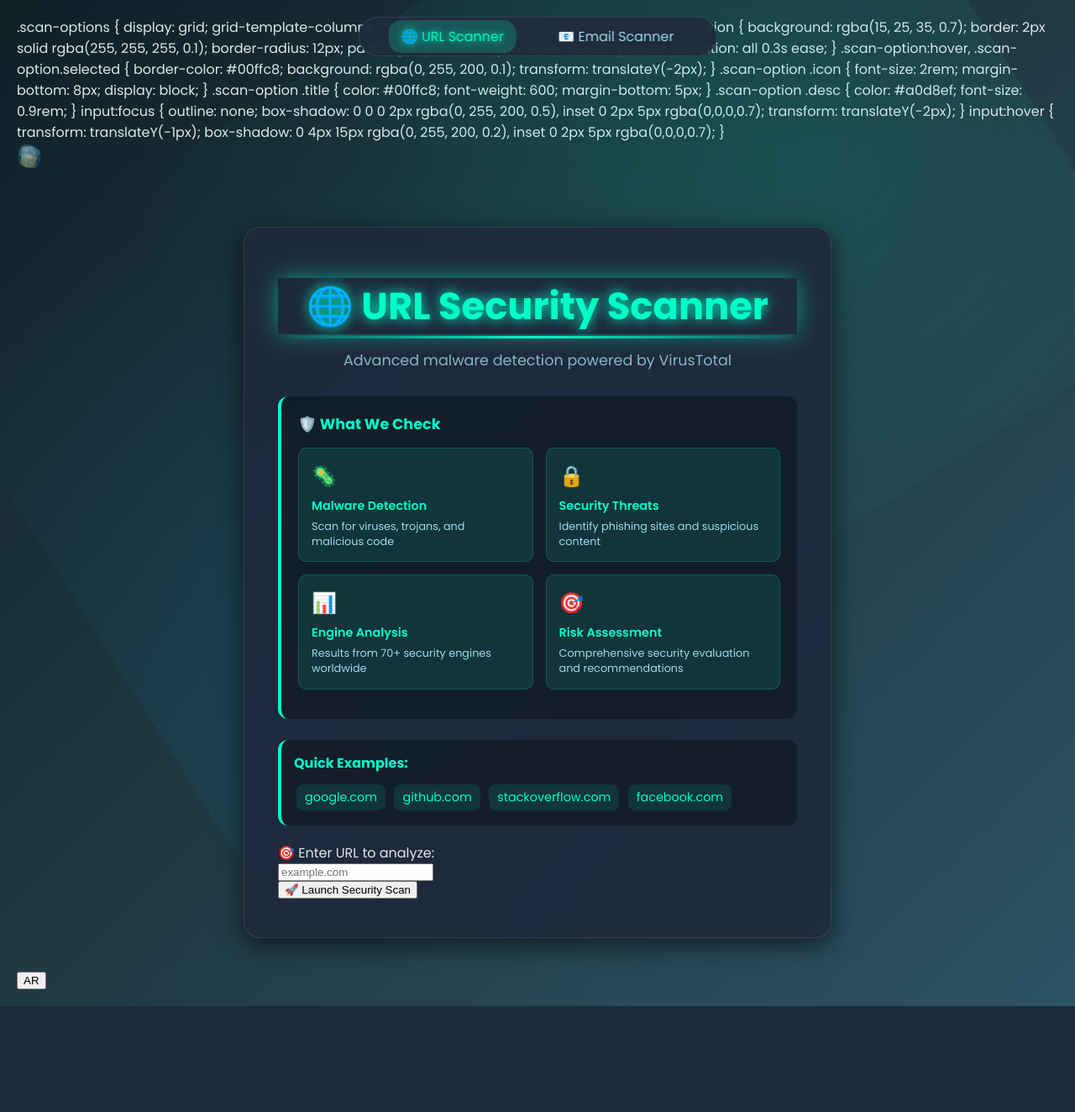
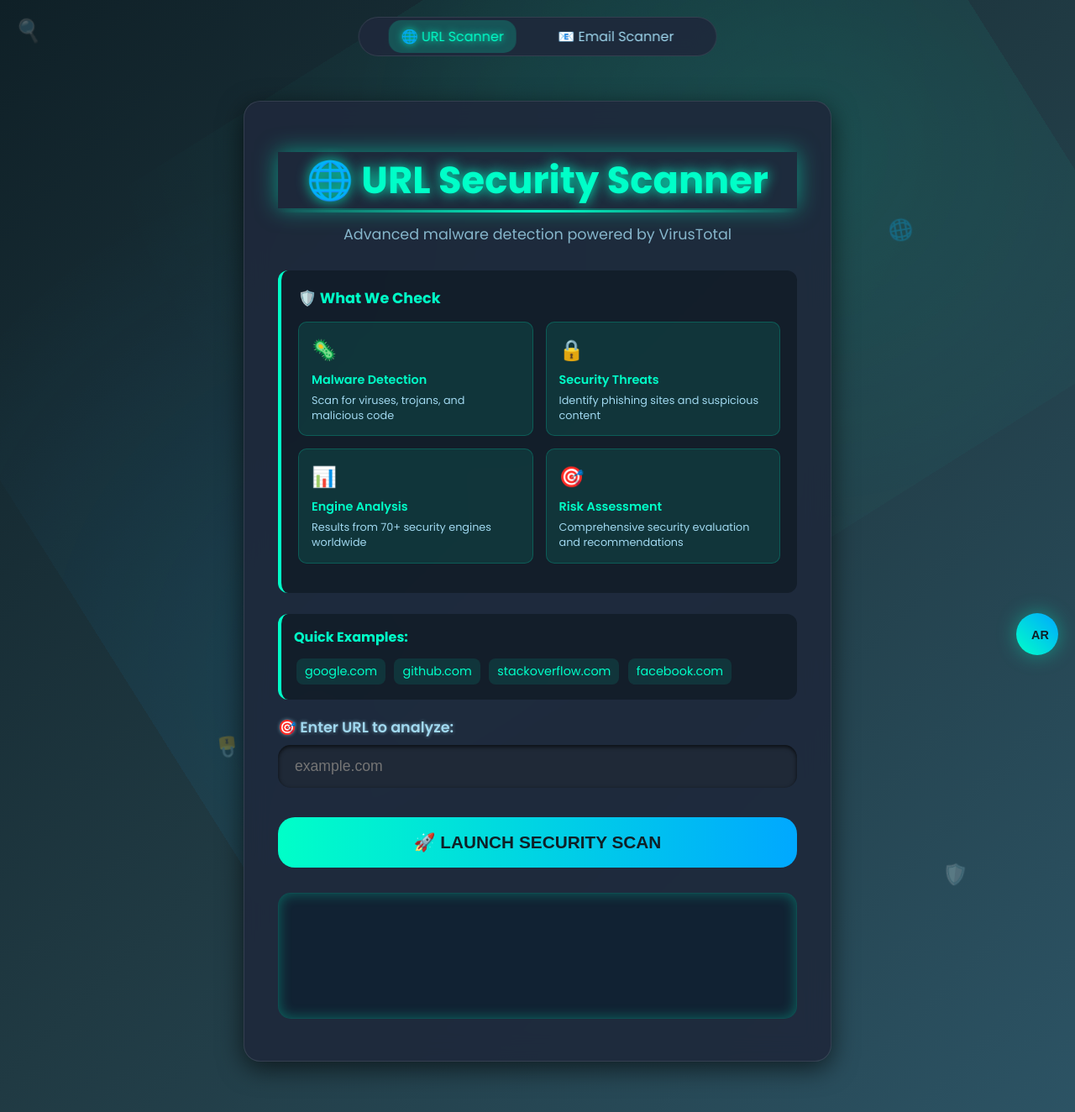
Before and after one commit to harsgames/Virus-Scanner, a Flask app: page / in a window 1280 px wide. Shown: the whole page at 84% size. Before the commit the page ends 1198 px from the top, so only its background shows below. Run offline with Flask 3, Linux system fonts and the light colour scheme.

Commit message:
Update url-scanner.html

```diff
--- a/templates/url-scanner.html
+++ b/templates/url-scanner.html
@@ -1,51 +1,4 @@
-.scan-options {
-      display: grid;
-      grid-template-columns: 1fr 1fr;
-      gap: 15px;
-      margin-bottom: 20px;
-    }
-
-    .scan-option {
-      background: rgba(15, 25, 35, 0.7);
-      border: 2px solid rgba(255, 255, 255, 0.1);
-      border-radius: 12px;
-      padding: 15px;
-      text-align: center;
-      cursor: pointer;
-      transition: all 0.3s ease;
-    }
-
-    .scan-option:hover, .scan-option.selected {
-      border-color: #00ffc8;
-      background: rgba(0, 255, 200, 0.1);
-      transform: translateY(-2px);
-    }
-
-    .scan-option .icon {
-      font-size: 2rem;
-      margin-bottom: 8px;
-      display: block;
-    }
-
-    .scan-option .title {
-      color: #00ffc8;
-      font-weight: 600;
-      margin-bottom: 5px;
-    }
-
-    .scan-option .desc {
-      color: #a0d8ef;
-      font-size: 0.9rem;
-    }    input:focus {
-      outline: none;
-      box-shadow: 0 0 0 2px rgba(0, 255, 200, 0.5), inset 0 2px 5px rgba(0,0,0,0.7);
-      transform: translateY(-2px);
-    }
-
-    input:hover {
-      transform: translateY(-1px);
-      box-shadow: 0 4px 15px rgba(0, 255, 200, 0.2), inset 0 2px 5px rgba(0,0,0,0.7);
-    }<!DOCTYPE html>
+<!DOCTYPE html>
 <html lang="en" dir="ltr">
 <head>
   <meta charset="UTF-8" />
@@ -295,8 +248,6 @@
     }
 
     label {
-
-    label {
       display: block;
       margin-bottom: 8px;
       font-weight: 600;
@@ -322,6 +273,17 @@
       box-shadow: inset 0 2px 5px rgba(0,0,0,0.7);
       transition: all 0.3s ease;
       animation: slideInUp 0.7s ease-out;
+    }
+
+    input:focus {
+      outline: none;
+      box-shadow: 0 0 0 2px rgba(0, 255, 200, 0.5), inset 0 2px 5px rgba(0,0,0,0.7);
+      transform: translateY(-2px);
+    }
+
+    input:hover {
+      transform: translateY(-1px);
+      box-shadow: 0 4px 15px rgba(0, 255, 200, 0.2), inset 0 2px 5px rgba(0,0,0,0.7);
     }
 
     button {
@@ -679,7 +641,6 @@
 
         // Update examples
         document.querySelector('.url-examples h3').textContent = 'Quick Examples:';
-
       }
     }
 
@@ -741,7 +702,7 @@
       ];
 
       for (let i = 0; i < scanSteps.length; i++) {
-        await new Promise(resolve => setTimeout(resolve, 600)); // Slightly faster
+        await new Promise(resolve => setTimeout(resolve, 600));
         resultDiv.innerHTML = `
           <div style="text-align: center;">
             <div class="loading-dots">
@@ -756,7 +717,7 @@
 
       try {
         const controller = new AbortController();
-        const timeoutId = setTimeout(() => controller.abort(), 120000); // Increased to 120 seconds for VirusTotal
+        const timeoutId = setTimeout(() => controller.abort(), 120000);
 
         const response = await fetch('/api/scan', {
           method: 'POST',
@@ -808,7 +769,7 @@
         }
 
         resultDiv.className = resultClass;
-        typeWriter(resultDiv, result, 20); // Faster typewriter
+        typeWriter(resultDiv, result, 20);
 
       } catch (error) {
         scanProgress.style.display = 'none';
```
